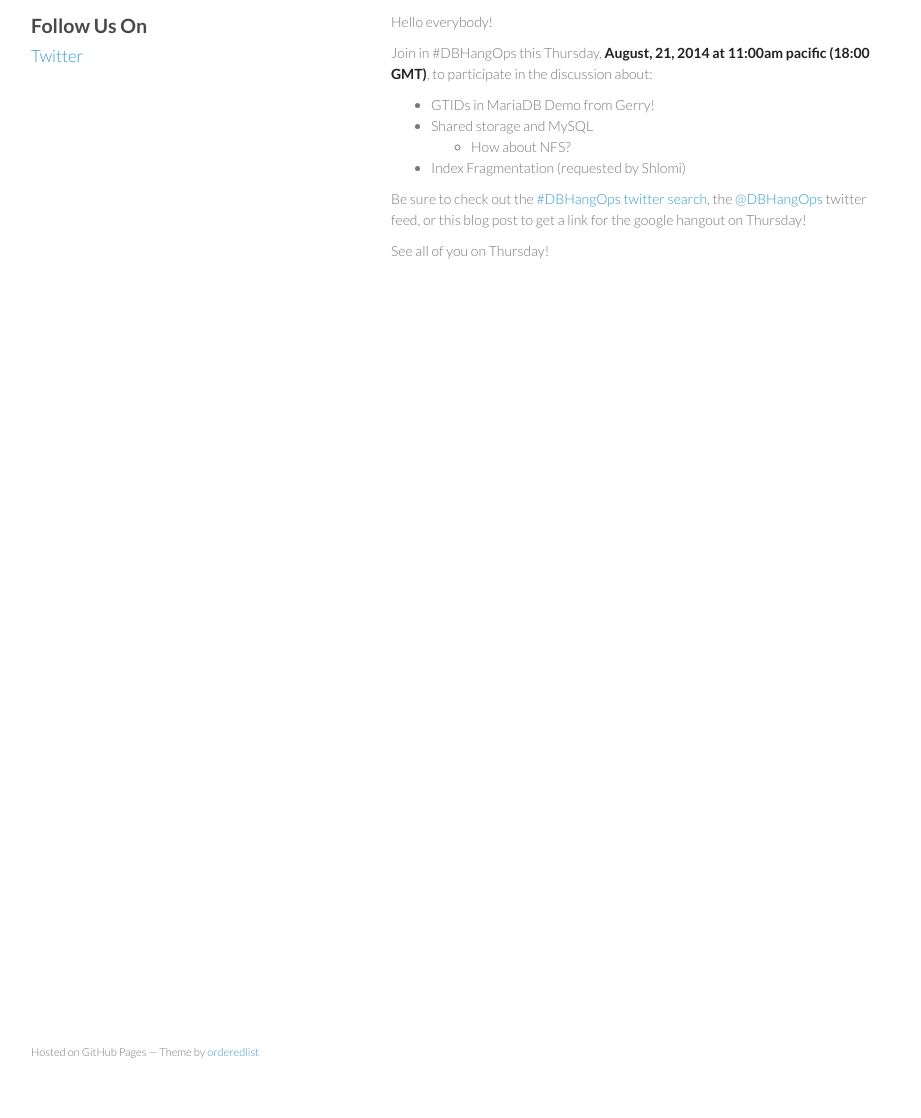
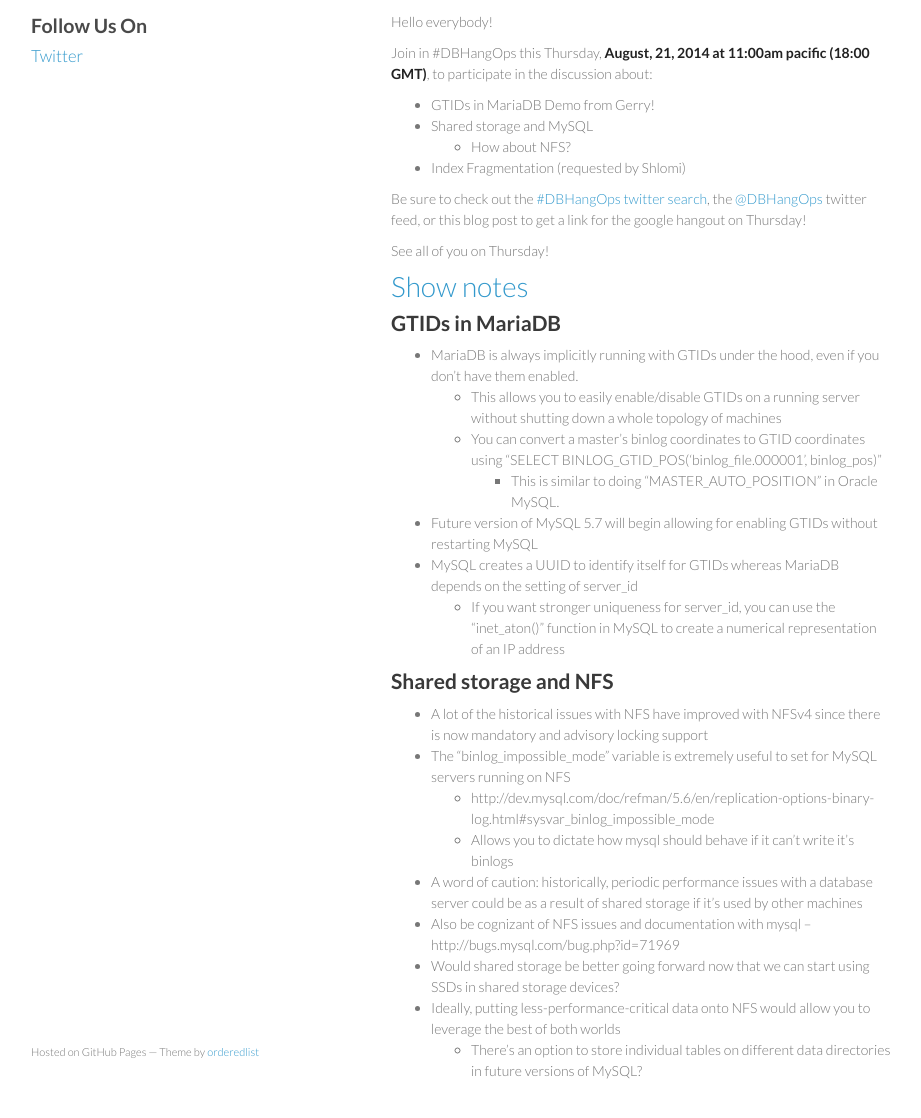
Before and after one commit to dbhangops/dbhangops.github.io, a Jekyll site: the page built from _posts/2014-08-19-dbhangops-082114-gtids-shared-storage-and-more.markdown, in a window 1280 px wide and 1400 px high, scrolled down 242 px, cut to the strip 269-1387 px from the top of the window. Shown: the whole strip, without its empty margins (179-1100 px from the left). Built offline with Jekyll 4.4.1, drawn with Linux system fonts in a browser that asks for light colours; Markdown is read by kramdown in place of the engine named in the settings; before the commit the page ends 900 px from its top, so only the background shows below that.

Commit message:
Updating show notes for 8/21/14 dbhangops

```diff
--- a/_posts/2014-03-18-dbhangops-031914-connect-engine-and-protecting-your-database.markdown
+++ b/_posts/2014-03-18-dbhangops-031914-connect-engine-and-protecting-your-database.markdown
@@ -22,7 +22,7 @@
 \#DBHangOps 03/19/14 -- CONNECT Engine in MariaDB, Protecting your database, and more!
 =========================================================
 
-You can join the Google Hangout at http://bit.ly/1lPyLlv or watch the livestream below:
+You can catch the recording below:
 
 <iframe width="420" height="315" src="http://www.youtube.com/embed/HtzVU4L09LI" frameborder="0" allowfullscreen></iframe>
 
--- a/_posts/2014-08-19-dbhangops-082114-gtids-shared-storage-and-more.markdown
+++ b/_posts/2014-08-19-dbhangops-082114-gtids-shared-storage-and-more.markdown
@@ -38,3 +38,26 @@
 Be sure to check out the [\#DBHangOps twitter search](https://twitter.com/search/realtime?q=%23DBHangOps), the [@DBHangOps](https://twitter.com/dbhangops) twitter feed, or this blog post to get a link for the google hangout on Thursday!
 
 See all of you on Thursday!
+
+
+<a name="show-notes">Show notes</a>
+===========
+## GTIDs in MariaDB
+* MariaDB is always implicitly running with GTIDs under the hood, even if you don't have them enabled.
+	* This allows you to easily enable/disable GTIDs on a running server without shutting down a whole topology of machines
+	* You can convert a master's binlog coordinates to GTID coordinates using "SELECT BINLOG_GTID_POS('binlog_file.000001', binlog_pos)"
+		* This is similar to doing "MASTER_AUTO_POSITION" in Oracle MySQL.
+* Future version of MySQL 5.7 will begin allowing for enabling GTIDs without restarting MySQL
+* MySQL creates a UUID to identify itself for GTIDs whereas MariaDB depends on the setting of server_id
+	* If you want stronger uniqueness for server_id, you can use the "inet_aton()" function in MySQL to create a numerical representation of an IP address
+
+## Shared storage and NFS
+* A lot of the historical issues with NFS have improved with NFSv4 since there is now mandatory and advisory locking support
+* The "binlog_impossible_mode" variable is extremely useful to set for MySQL servers running on NFS
+	* http://dev.mysql.com/doc/refman/5.6/en/replication-options-binary-log.html#sysvar_binlog_impossible_mode
+	* Allows you to dictate how mysql should behave if it can't write it's binlogs
+* A word of caution: historically, periodic performance issues with a database server could be as a result of shared storage if it's used by other machines
+* Also be cognizant of NFS issues and documentation with mysql -- http://bugs.mysql.com/bug.php?id=71969
+* Would shared storage be better going forward now that we can start using SSDs in shared storage devices?
+* Ideally, putting less-performance-critical data onto NFS would allow you to leverage the best of both worlds
+	* There's an option to store individual tables on different data directories in future versions of MySQL?
```
